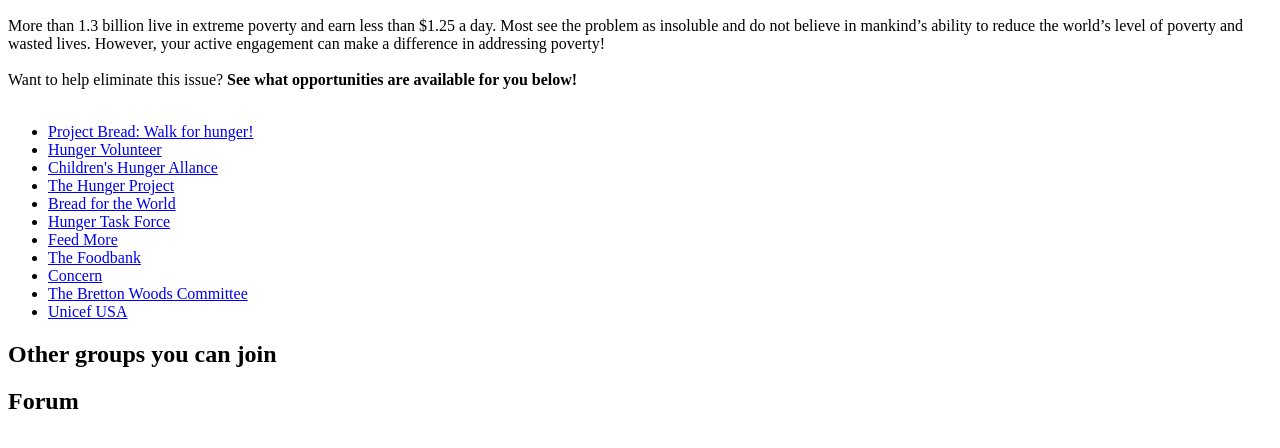
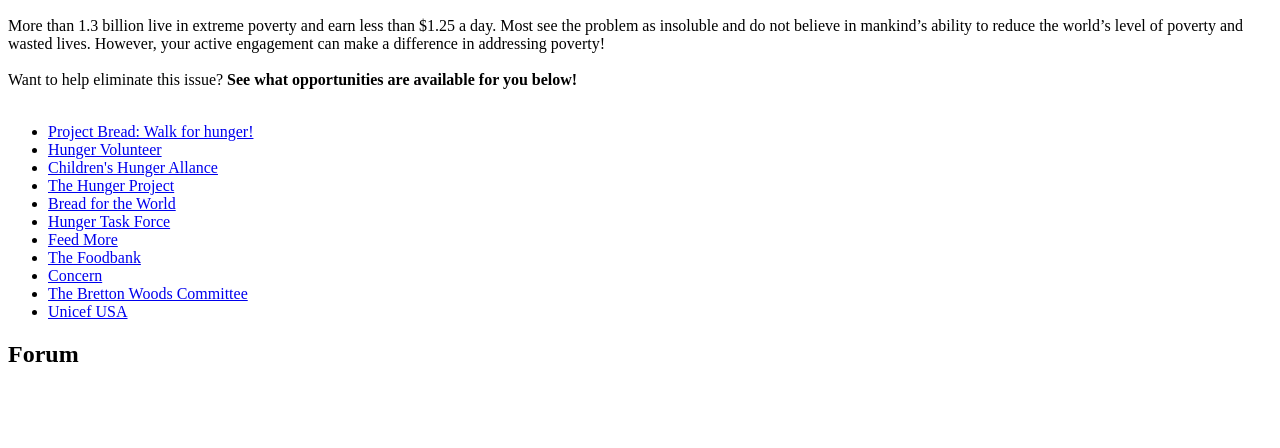
Before and after one commit to emilyweinberg/millenialmonarch, a plain HTML site: page Poverty.html in a window 1280 px wide. Shown: the part 96-544 px from the top of the page. Drawn offline with Linux system fonts and the light colour scheme.

Commit message:
mistakesfixed

```diff
--- a/Poverty.html
+++ b/Poverty.html
@@ -27,8 +27,6 @@
 
 	 	</ul>
 
-	<h2> Other groups you can join </h2>
-
 	<h2> Forum </h2>
 
 
```
Also changed, not shown: climatechange.html (+0 -2 lines).
